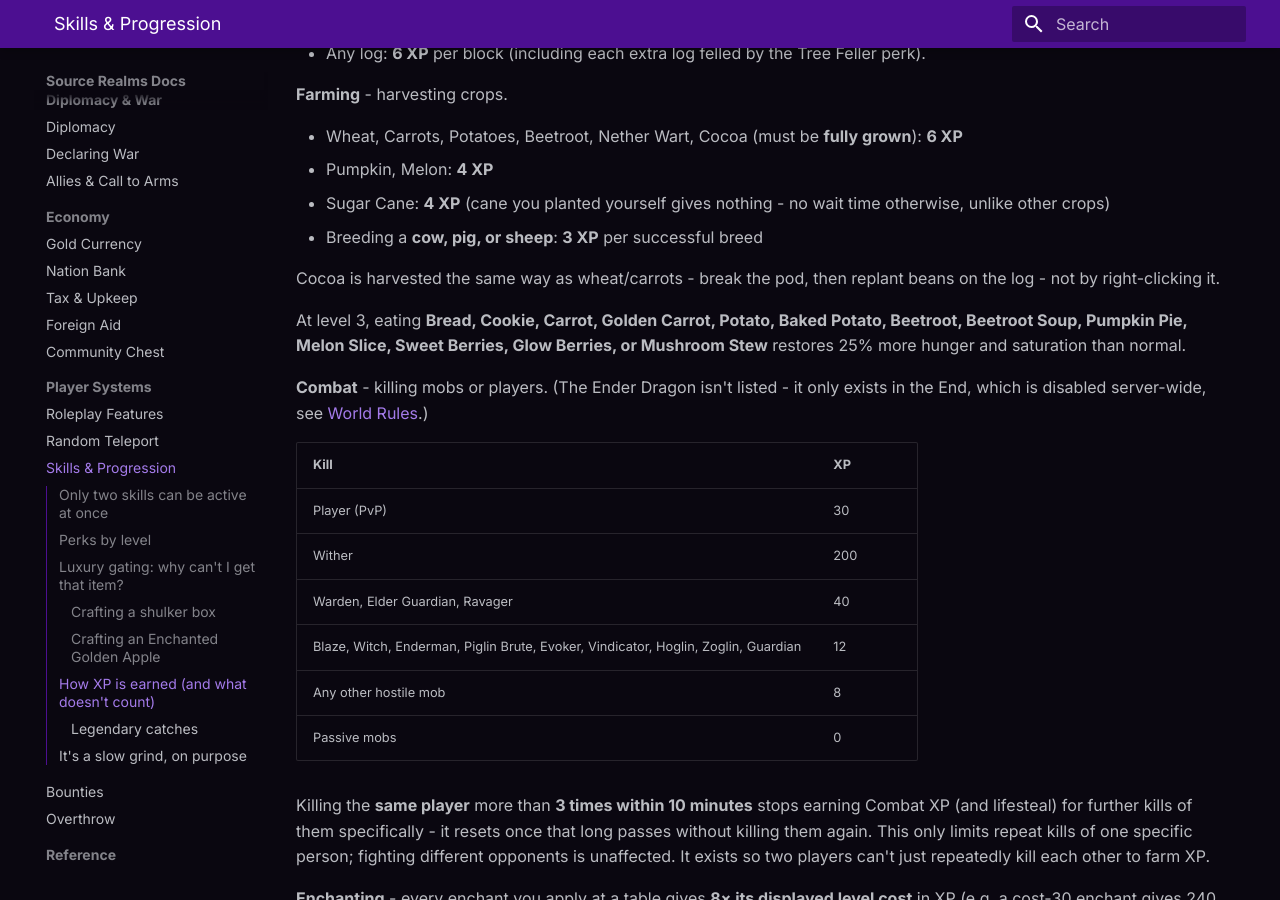
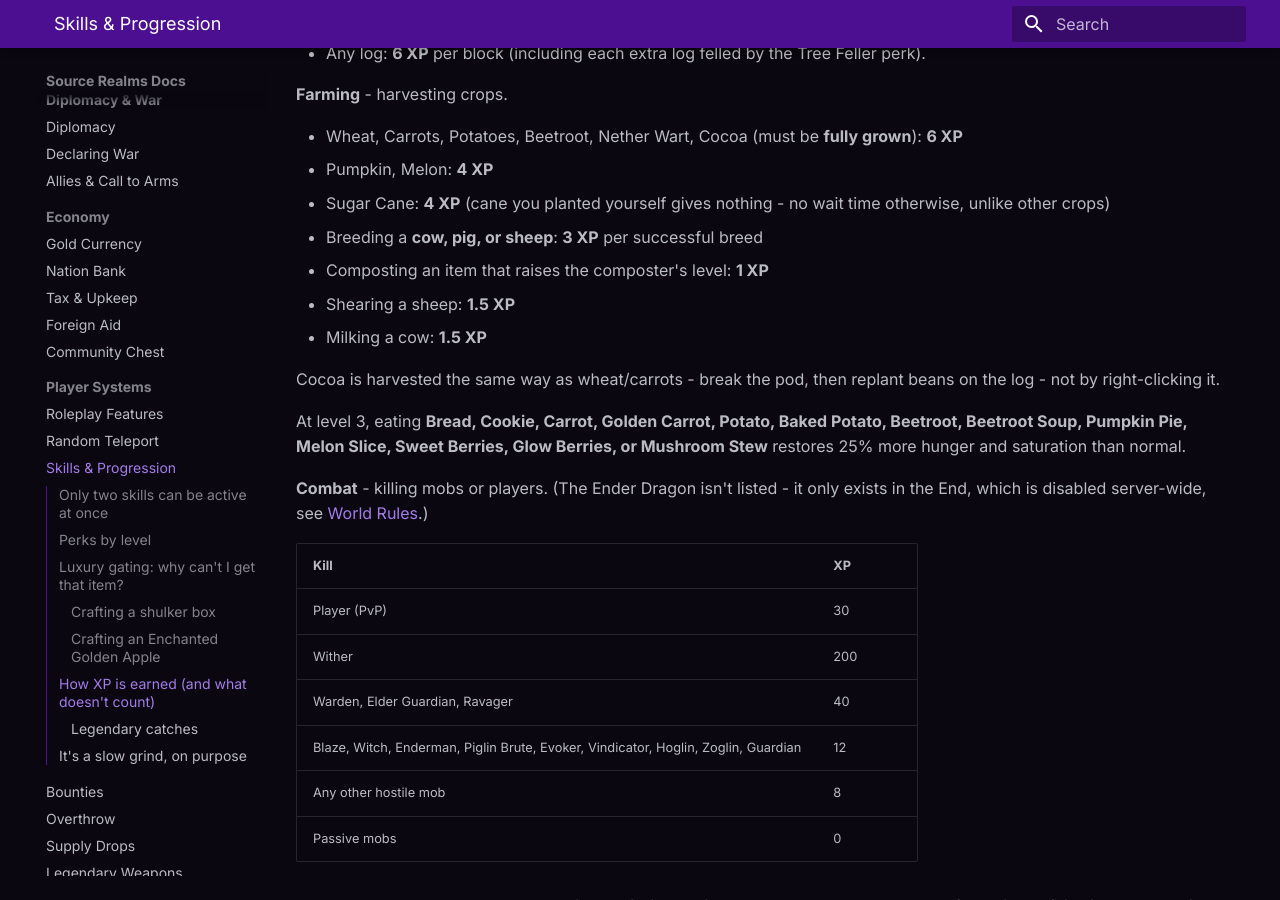
Before and after one commit to SourceRealms/sourcerealms-docs, an MkDocs documentation site: the page built from docs/skills.md, in a window 1280 px wide and 900 px high, scrolled down 5541 px. Built offline with MkDocs 1.6.1 and Material for MkDocs 9.7.7, drawn with Linux system fonts in a browser that asks for light colours.

Commit message:
Add Supply Drops and Legendary Weapons player docs, new farming XP sources

```diff
--- a/docs/skills.md
+++ b/docs/skills.md
@@ -183,6 +183,9 @@ below is a no-op while a skill is inactive.
 - Sugar Cane: **4 XP** (cane you planted yourself gives nothing - no wait time otherwise, unlike
   other crops)
 - Breeding a **cow, pig, or sheep**: **3 XP** per successful breed
+- Composting an item that raises the composter's level: **1 XP**
+- Shearing a sheep: **1.5 XP**
+- Milking a cow: **1.5 XP**
 
 Cocoa is harvested the same way as wheat/carrots - break the pod, then replant beans on the log -
 not by right-clicking it.
--- a/mkdocs.yml
+++ b/mkdocs.yml
@@ -71,6 +71,8 @@ nav:
       - Skills & Progression: skills.md
       - Bounties: bounties.md
       - Overthrow: overthrow.md
+      - Supply Drops: supply-drops.md
+      - Legendary Weapons: legendary-weapons.md
   - Reference:
       - Command Reference: reference/commands.md
       - Permissions Reference: reference/permissions.md
```
Also changed, not shown: docs/legendary-weapons.md (added, +26 -0 lines), docs/reference/commands.md (+2 -0 lines), docs/supply-drops.md (added, +24 -0 lines).
